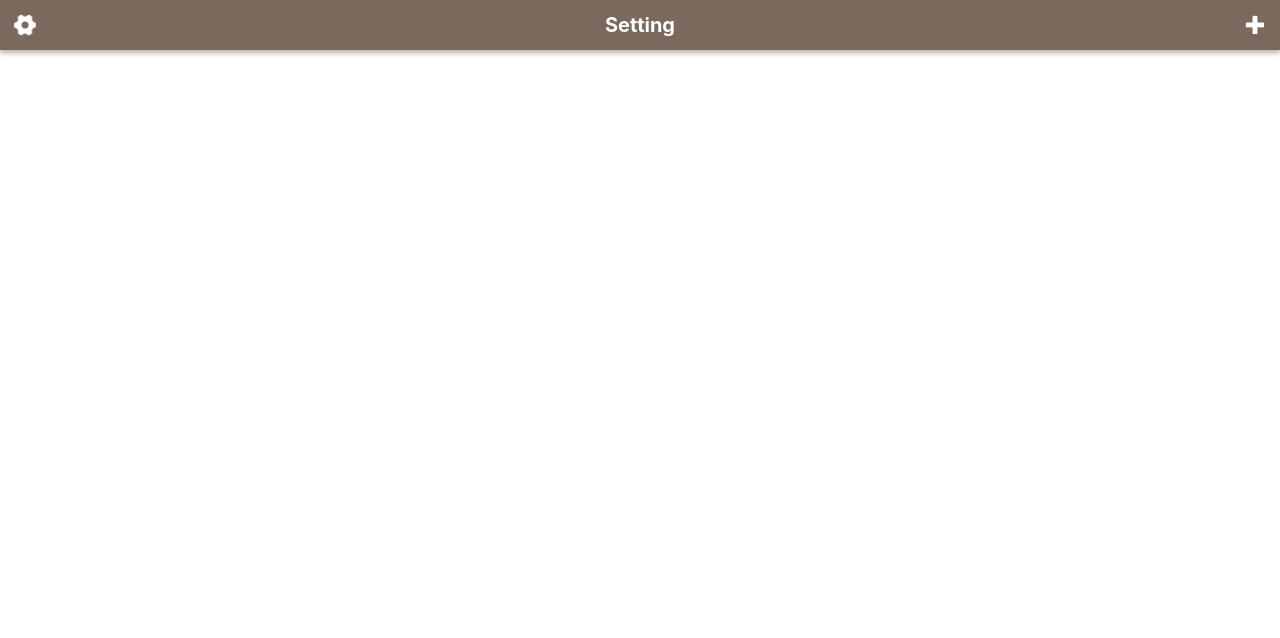
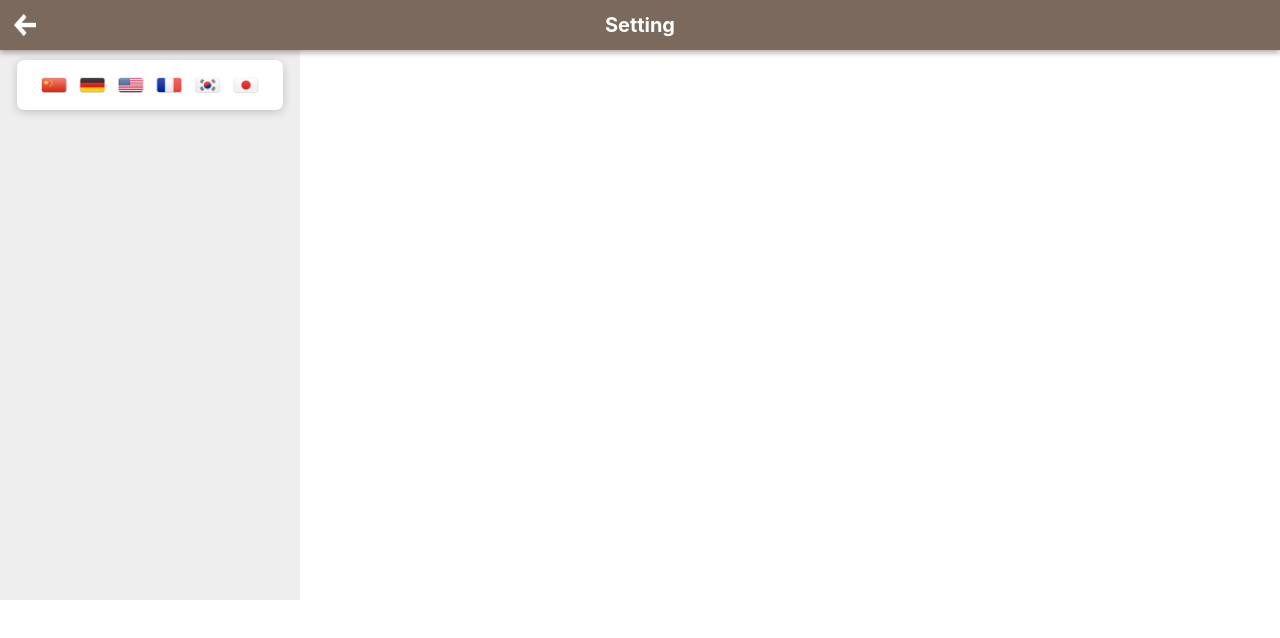
Before and after one commit to tonylu110/uyouTodo, a React (Vite) app: page / in a window 1280 px wide. Both pictures are taken after a click on the picture 25 px from the left and 25 px from the top of the page. Shown: the top 638 px of the page. Built offline with nearby package versions, Linux system fonts and the light colour scheme.

Commit message:
Add: language set item

```diff
--- /dev/null
+++ b/src/components/SettingList/index.tsx
@@ -0,0 +1,14 @@
+import './style.scss'
+import langImg from '../../images/lang.png'
+
+const SettingList = () => {
+  return (
+    <div className='setting-list'>
+      <div className='setting-item lang-set'>
+        <img src={langImg} alt="" className='lang-img' />
+      </div>
+    </div>
+  )
+}
+
+export default SettingList
--- /dev/null
+++ b/src/components/SettingList/style.scss
@@ -0,0 +1,37 @@
+.setting-list {
+  padding-top: 60px;
+  background-color: #EEE;
+  width: 100%;
+  height: 540px;
+  display: flex;
+  flex-direction: column;
+  align-items: center;
+  overflow-y: scroll;
+
+  .setting-item {
+    width: 260px;
+    height: 30px;
+    padding: 10px;
+    border-radius: 7px;
+    box-shadow: 0 2px 10px #00000030;
+    background-color: white;
+    cursor: pointer;
+
+    &:active {
+      background-color: #5985eb;
+      color: white;
+    }
+
+    .lang-img {
+      max-height: 44px;
+    }
+
+    &.lang-set {
+      padding: 3px;
+      height: 44px;
+      display: flex;
+      flex-direction: row;
+      justify-content: center;
+    }
+  }
+}
--- a/src/components/Title/IProps.ts
+++ b/src/components/Title/IProps.ts
@@ -2,6 +2,7 @@ interface IProps {
   setShowInput?: (showInput: boolean) => void
   setElement: () => void
   titleText: string
+  LeftImg?: string
 }
 
 export default IProps
--- a/src/components/Title/index.tsx
+++ b/src/components/Title/index.tsx
@@ -1,4 +1,4 @@
-import { FC } from 'react';
+import { FC, useState } from 'react';
 import IProps from "./IProps";
 import './style.scss'
 import plusImg from '../../images/plus.png'
@@ -7,14 +7,19 @@ import settingImg from '../../images/setting.png'
 const Title: FC<IProps> = ({
   setShowInput,
   setElement,
-  titleText
+  titleText,
+  LeftImg
 }) => {
+
+  const leftImage = LeftImg === undefined ? settingImg : LeftImg
 
   return (
     <div className='title-bar'>
-      <img className='setting-icon' src={settingImg} alt='' onClick={() => setElement()} />
+      <img className='setting-icon' src={leftImage} alt='' onClick={() => setElement()} />
       <span>{titleText}</span>
-      <img className='plus-icon' src={plusImg} alt='' onClick={() => setShowInput!(true)} />
+      {
+        LeftImg === undefined ? <img className='plus-icon' src={plusImg} alt='' onClick={() => setShowInput!(true)} /> : null
+      }
     </div>
   );
 }
--- a/src/pages/Setting/index.tsx
+++ b/src/pages/Setting/index.tsx
@@ -1,10 +1,13 @@
+import SettingList from "../../components/SettingList"
 import Title from "../../components/Title"
 import i18n from "../../i18n"
+import backImg from '../../images/back.png'
 
 const Setting = (props: any) => {
   return (
     <>
-      <Title titleText={i18n().settingTitleText} setElement={() => props.setElement()} />
+      <Title titleText={i18n().settingTitleText} setElement={() => props.setElement()} LeftImg={backImg} />
+      <SettingList />
     </>
   )
 }
```
Also changed, not shown: manifest.json, src/images/back.png (added), src/images/lang.png (added).
